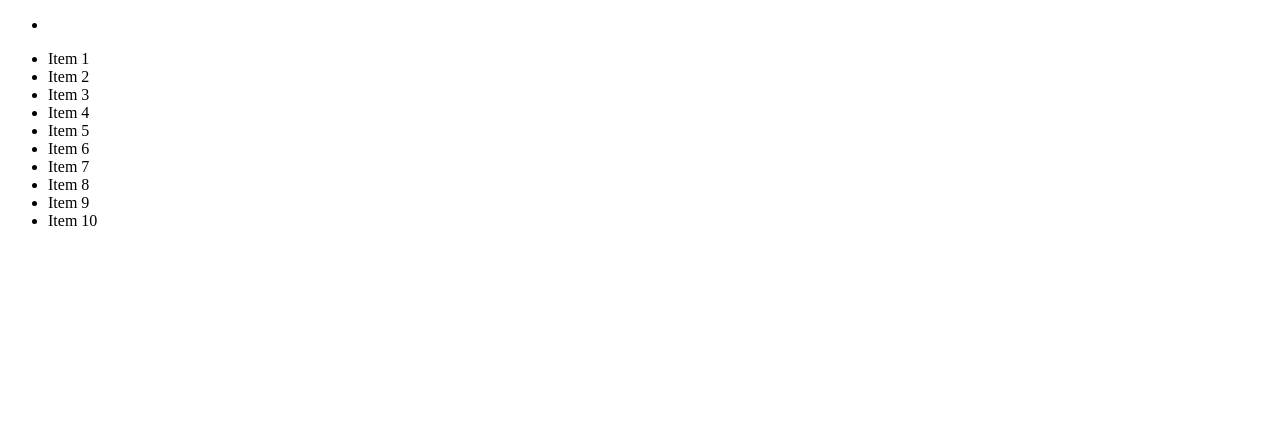
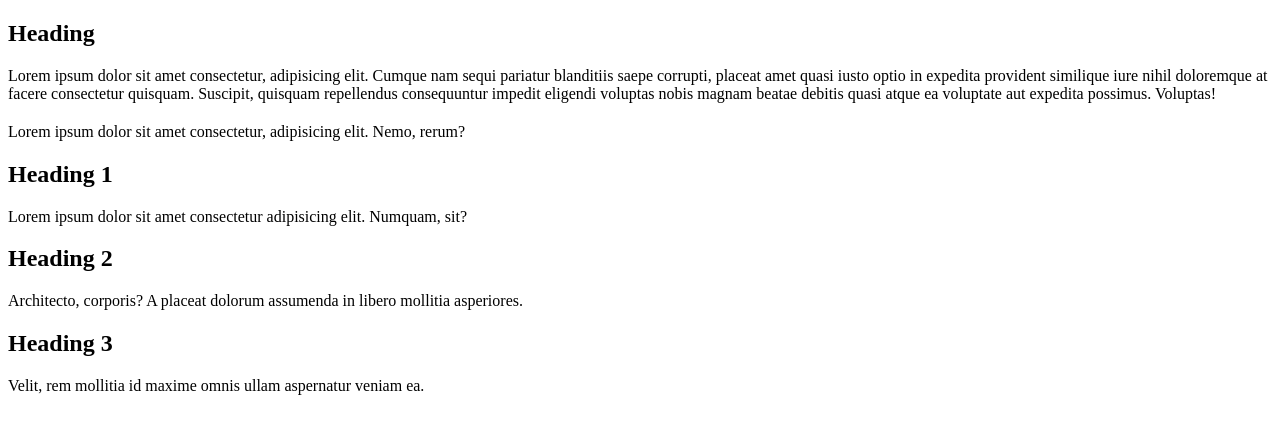
Before and after one commit to mykhailmykhailenko/html, a plain HTML site: page index.html in a window 1280 px wide. Drawn offline with Linux system fonts and the light colour scheme.

Commit message:
Emmet structure task resolve

```diff
--- a/index.html
+++ b/index.html
@@ -8,25 +8,25 @@
 </head>
 <body>
 
-    <p> <!-- p>ul>li -->
-        <ul>
-            <li></li>
-        </ul>
-    </p>
+<article> <!-- article>h2+p    Alt+Z перенос рядков-->
+    <h2>Heading</h2>
+    <p>Lorem ipsum dolor sit amet consectetur, adipisicing elit. Cumque nam sequi pariatur blanditiis saepe corrupti, placeat amet quasi iusto optio in expedita provident similique iure nihil doloremque at facere consectetur quisquam. Suscipit, quisquam repellendus consequuntur impedit eligendi voluptas nobis magnam beatae debitis quasi atque ea voluptate aut expedita possimus. Voluptas!</p>
+</article>
+
+<article> <!-- article>h2+(p>lorem10)    Ctrl + Space возвращает подсказку  -->
+    <h2></h2>
+    <p>Lorem ipsum dolor sit amet consectetur, adipisicing elit. Nemo, rerum?</p>
+</article>
 
 
- <ul> <!-- ul>li{Item $}*10 -->
-    <li>Item 1</li>
-    <li>Item 2</li>
-    <li>Item 3</li>
-    <li>Item 4</li>
-    <li>Item 5</li>
-    <li>Item 6</li>
-    <li>Item 7</li>
-    <li>Item 8</li>
-    <li>Item 9</li>
-    <li>Item 10</li>
- </ul>
+<article> <!-- article>((h2{Heading $})+(p>lorem10))*3 -->
+    <h2>Heading 1</h2>
+    <p>Lorem ipsum dolor sit amet consectetur adipisicing elit. Numquam, sit?</p>
+    <h2>Heading 2</h2>
+    <p>Architecto, corporis? A placeat dolorum assumenda in libero mollitia asperiores.</p>
+    <h2>Heading 3</h2>
+    <p>Velit, rem mollitia id maxime omnis ullam aspernatur veniam ea.</p>
+</article>
 
 </body>
 </html>
```
